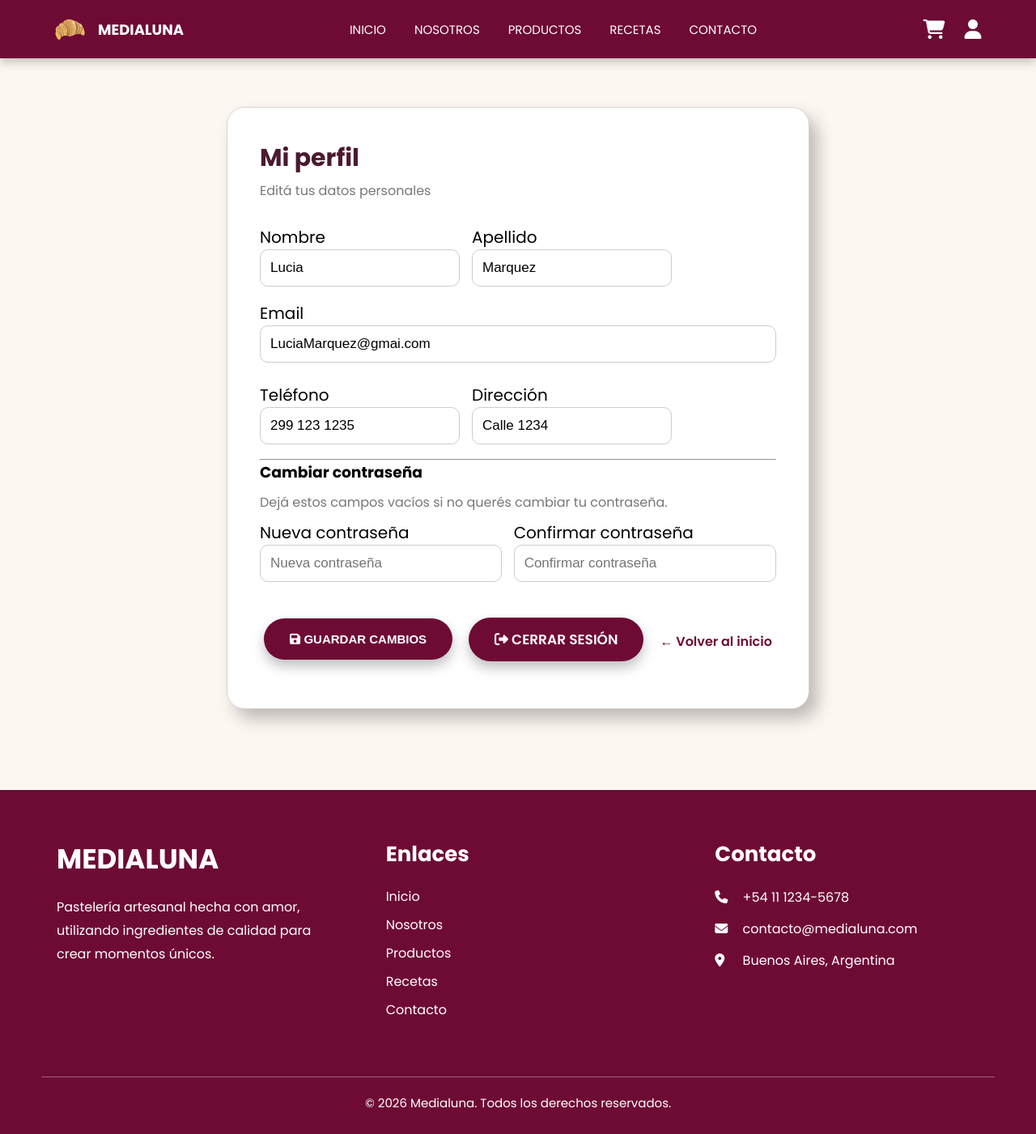
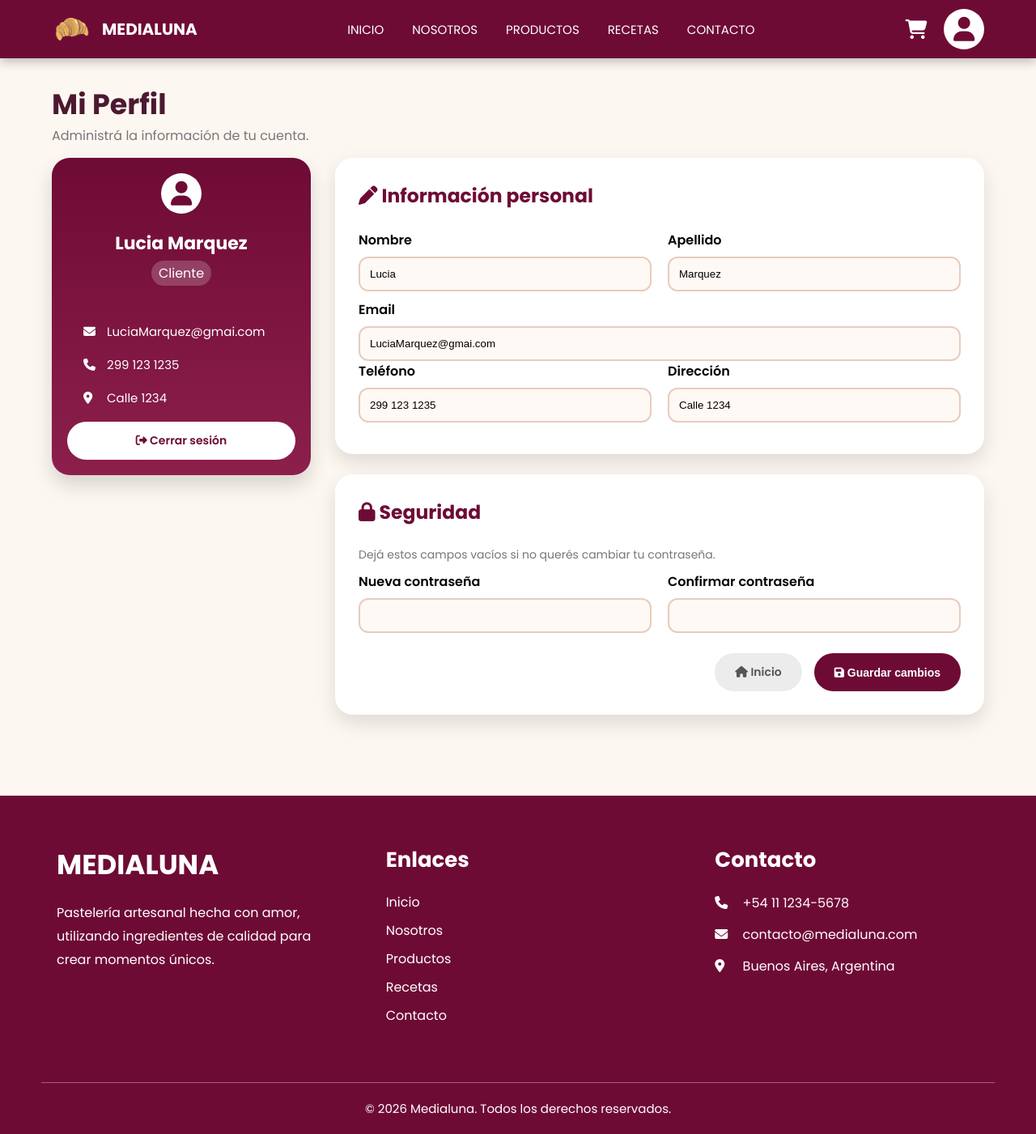
Before and after one commit to luciaamarquez/reposteria.medialuna, a PHP site: page /perfil.php in a window 1280 px wide. Shown: the whole page at 81% size. Before the commit the page ends 1369 px from the top, so only its background shows below. Run offline with PHP 8.4, Linux system fonts and the light colour scheme; a user stored in the database is signed in; data comes from the database, SQL or seed files in the repository.

Commit message:
Agrego CSS al formulario para editar productos y al perfil

```diff
--- a/admin/index.php
+++ b/admin/index.php
@@ -110,9 +110,9 @@ $categorias = $conexion->query("SELECT id, nombre FROM categoria");
 
             <div class="agregar-producto-contenedor">
 
-        <h1>Agregar Producto</h1>
+                <h2>Agregar Producto</h2>
 
-        <form action="guardarProducto.php" method="POST">
+                <form action="guardarProducto.php" method="POST" display=none;>
 
                     <label for="nombre">Nombre *</label>
                     <input type="text" id="nombre" name="nombre" required>
@@ -266,7 +266,7 @@ $categorias = $conexion->query("SELECT id, nombre FROM categoria");
 
         <div id="modal-receta" class="overlay-receta" style="display:none;">
         <div class="agregar-receta-contenedor">
-            <h1>Agregar Receta</h1>
+            <h2>Agregar Receta</h2>
             <form id="form-agregar-receta" action="guardarReceta.php" method="POST">
             <label for="titulo">Nombre *</label>
             <input type="text" id="titulo" name="titulo" required>
--- a/css/style.css
+++ b/css/style.css
@@ -119,12 +119,12 @@ header{
 }
 
 .logo img{
-    width:45px;
+    width:50px;
 }
 
 .logo h1{
     color:white;
-    font-size:18px;
+    font-size:20px;
     font-weight:700;
 }
 
@@ -1165,95 +1165,184 @@ footer hr{
 ==========================*/
 
 .perfil{
+    width:90%;
+    max-width:1300px;
+    margin:20px auto;
+}
+
+.perfil-titulo{
+    margin-bottom:15px;
+}
+
+.perfil-titulo h1{
+    font-size:35px;
+    color:#4C1930;
+    margin-top:30px;
+}
+
+.perfil-titulo p{
+    color:#777;
+}
+
+.perfil-layout{
+    display:grid;
+    grid-template-columns:320px 1fr;
+    gap:30px;
+}
+
+.card-usuario{
+    background:linear-gradient(180deg,#6E0B35,#8C1F4B);
+    color:white;
+    border-radius:22px;
+    padding:19px;
+    text-align:center;
+    height:fit-content;
+    box-shadow:0 12px 25px rgba(0,0,0,.15);
+}
+
+.perfil-icono{
+    width:50px;
+    height:50px;
+    border-radius:50%;
+    background:white;
+    color:#6E0B35;
     display:flex;
     justify-content:center;
-    margin-top: 60px;
-}
-
-.perfil-contenedor{
-    width:720px;
+    align-items:center;
+    font-size:30px;
+    margin:auto;
+}
+
+.card-usuario h2{
+    margin:20px 0 5px;
+    font-size: 22px;
+}
+
+.perfil-rol{
+    display:inline-block;
+    background:rgba(255,255,255,.2);
+    padding:3px 9px;
+    border-radius:20px;
+    margin-bottom:25px;
+}
+
+.info-usuario{
+    text-align:left;
+    margin-top:20px;
+    margin-left: 20px;
+}
+
+.info-usuario p{
+    margin-bottom:18px;
+    font-size: 15px;
+}
+
+.info-usuario i{
+    width:25px;
+}
+
+.card-editar,
+.card-seguridad{
     background:white;
-    border:1px solid #d4d4d4;
     border-radius:22px;
-    padding: 40px;
-    box-shadow:10px 12px 20px rgba(0,0,0,.25);
-}
-
-.perfil h2{
-    color:#4C1930;
-    font-size:30px;
-    margin-bottom:5px;
-}
-
-.perfil-subtitulo{
-    color:#777;
-    margin-bottom:30px;
-}
-
-.perfil label{
-    font-size: 20px;
-}
-
-.perfil input{
-    font-size: 17px;
-    width: 100%;
-    padding: 12px;
-    border: 1px solid #ccc;
-    border-radius: 10px;
-}
-
-.perfil button{
-    margin-bottom: 20px;
-}
-
-.botones-perfil {
-    display: flex;
-    justify-content: center;
-    align-items: center;
-    gap: 20px;
-    margin-top: 25px;
-}
-
-
-/* GUARDAR CAMBIOS */
-.btn-guardar-cambios {
-    font-size: 15px;
-    background: #6E0B35;
-    color: white;
-    padding: 17px 32px;
-    border: none;
-    border-radius: 40px;
-    text-decoration: none;
-    font-weight: 600;
-    box-shadow: 0 8px 15px rgba(0, 0, 0, .25);
-    cursor: pointer;
-    transition: .3s;
-    margin-top: 20px;
-}
-
-/* CERRAR SESIÓN */
-.btn-cerrar-sesion {
-    font-size: 17px;
-    background: #6E0B35;
-    color: white;
-    padding: 14px 32px;
-    border: none;
-    border-radius: 40px;
-    text-decoration: none;
-    font-weight: 600;
-    box-shadow: 0 8px 15px rgba(0, 0, 0, .25);
-    cursor: pointer;
-    transition: .3s;
-}
-
-/* VOLVER */
-.volver {
-    color: #6E0B35;
-    text-decoration: none;
-    font-weight: 600;
-    margin-top: 5px;
-}
-
+    padding:29px;
+    box-shadow:0 10px 25px rgba(0,0,0,.12);
+}
+
+.card-seguridad{
+    margin-top:25px;
+}
+
+.card-editar h3,
+.card-seguridad h3{
+    color:#6E0B35;
+    margin-bottom:25px;
+    font-size: 23.5px;
+}
+
+.campo{
+    flex:1;
+    display:flex;
+    flex-direction:column;
+}
+
+.campo label{
+    margin-bottom:8px;
+    font-weight:600;
+}
+
+.campo input{
+    padding:12px;
+    border:2px solid #E7CCBD;
+    border-radius:12px;
+    background:#FFF9F5;
+}
+
+.campo input:focus{
+    outline:none;
+    border-color:#6E0B35;
+}
+
+.fila-form{
+    display:flex;
+    gap:20px;
+    margin-bottom:10px;
+}
+
+.perfil-botones{
+    display:flex;
+    justify-content:flex-end;
+    gap:15px;
+    margin-top:25px;
+}
+
+.btn-guardar,
+.btn-volver,
+.btn-salir{
+    padding:13px 25px;
+    border-radius:30px;
+    text-decoration:none;
+    font-weight:600;
+    transition:.3s;
+}
+
+.btn-guardar{
+    border:none;
+    background:#6E0B35;
+    color:white;
+    cursor:pointer;
+    font-size: 14px;
+}
+
+.btn-volver{
+    background:#ececec;
+    color:#555;
+    font-size: 14px;
+}
+
+.btn-salir{
+    display:block;
+    margin-top:10px;
+    background:white;
+    color:#6E0B35;
+    font-size: 14px;
+}
+
+.btn-guardar:hover,
+.btn-volver:hover,
+.btn-salir:hover{
+    transform:translateY(-3px);
+}
+
+@media(max-width:900px){
+    .perfil-layout{
+        grid-template-columns:1fr;
+    }
+
+    .fila-form{
+        flex-direction:column;
+    }
+}
 /* EFECTO AL PASAR EL MOUSE */
 .btn-guardar-cambios:hover,
 .btn-cerrar-sesion:hover {
@@ -1264,6 +1353,7 @@ footer hr{
 .ayuda-password{
     color:#777;
     margin: 10px 0px;
+    font-size: 14px;
 }
 
 /*==========================
@@ -2093,33 +2133,50 @@ footer hr{
 
 /*===========================
     MODAL AGREGAR PRODUCTO
-============================*
+============================*/
 
 /* Overlay */
+body{
+    position: relative;
+}
+
 .overlay-producto,
 .overlay-receta{
-    position:fixed;
-    inset:0;
-    background:rgba(0,0,0,.55);
-    display:none;
-    justify-content:center;
-    align-items:center;
-    z-index:9999;
-}
-
-/* Formulario PRODUCTO */
-.agregar-producto-contenedor{
+    position: absolute;
+    inset: 0;
+    width: 100%;
+    height: 100%;
+    background: rgba(0,0,0,.55);
+    display: none;
+    justify-content: center;
+    overflow-y: auto;
+    align-items: flex-start;
+    padding: 40px 0;
+
+}
+
+/* Formulario PRODUCTO RECETA*/
+.agregar-producto-contenedor,
+.agregar-receta-contenedor{
     width:800px;
     max-width:90%;
     background:#fff;
     border-radius:18px;
     padding:30px;
     box-shadow:0 10px 30px rgba(0,0,0,.25);
-    animation: entrada .6s ease forwards;
+    animation:entrada .6s ease forwards;
+}
+
+.agregar-producto-contenedor h2,
+.agregar-receta-contenedor h2{
+    text-align:center;
+    color:#6E0B35;
+    margin-bottom:20px;
 }
 
 /* Inputs */
-.agregar-producto-contenedor label{
+.agregar-producto-contenedor label,
+.agregar-receta-contenedor label{
     display:block;
     margin-bottom:6px;
     color:#4C1930;
--- a/perfil.php
+++ b/perfil.php
@@ -28,152 +28,156 @@ include("includes/header.php");
 ?>
 
 <main class="perfil">
-    <div class="perfil-contenedor">
-        <h2>Mi perfil</h2>
-        <p class="perfil-subtitulo">
-            Editá tus datos personales
+
+    <div class="perfil-titulo">
+        <h1>Mi Perfil</h1>
+        <p>Administrá la información de tu cuenta.</p>
+    </div>
+
+    <div class="perfil-layout">
+
+        <!-- CARD IZQUIERDA -->
+        <aside class="card-usuario">
+
+            <div class="perfil-icono">
+                <i class="fa-solid fa-user"></i>
+            </div>
+
+            <h2>
+                <?php echo htmlspecialchars($usuario["nombre"]); ?>
+                <?php echo htmlspecialchars($usuario["apellido"]); ?>
+            </h2>
+
+            <span class="perfil-rol">
+                <?php echo ucfirst($usuario["rol"]); ?>
+            </span>
+
+            <div class="info-usuario">
+
+                <p>
+                    <i class="fa-solid fa-envelope"></i>
+                    <?php echo htmlspecialchars($usuario["email"]); ?>
                 </p>
 
-        <?php if (isset($_GET["mensaje"])): ?>
+                <p>
+                    <i class="fa-solid fa-phone"></i>
+                    <?php echo htmlspecialchars($usuario["telefono"]); ?>
+                </p>
 
-            <div class="mensaje-exito">
-                <?php echo htmlspecialchars($_GET["mensaje"]); ?>
+                <p>
+                    <i class="fa-solid fa-location-dot"></i>
+                    <?php echo htmlspecialchars($usuario["direccion"]); ?>
+                </p>
+
             </div>
 
-        <?php endif; ?>
+            <a href="logout.php" class="btn-salir">
+                <i class="fa-solid fa-right-from-bracket"></i>
+                Cerrar sesión
+            </a>
+
+        </aside>
 
 
-        <?php if (isset($_GET["error"])): ?>
+        <!-- CARD DERECHA -->
+        <section>
 
-            <div class="mensaje-error">
-                <?php echo htmlspecialchars($_GET["error"]); ?>
-            </div>
+            <div class="card-editar">
 
-        <?php endif; ?>
-
+                <h3>
+                    <i class="fa-solid fa-pen"></i>
+                    Información personal
+                </h3>
 
                 <form action="actualizar_perfil.php" method="POST">
 
-            <!-- NOMBRE Y APELLIDO -->
+                    <div class="fila-form">
 
-            <div class="fila-form">
-                <div>
-                    <label>Nombre</label></br>
-                    <input
-                        type="text"
-                        name="nombre"
-                        value="<?php echo htmlspecialchars($usuario["nombre"]); ?>"
-                        required>
+                        <div class="campo">
+                            <label>Nombre</label>
+                            <input type="text" name="nombre"
+                                value="<?php echo htmlspecialchars($usuario["nombre"]); ?>">
                         </div>
 
-                <div>
-                    <label>Apellido</label></br>
-                    <input
-                        type="text"
-                        name="apellido"
-                        value="<?php echo htmlspecialchars($usuario["apellido"]); ?>"
-                        required>
-                </div>
-            </div>
-
-
-            <!-- EMAIL -->
-
-            <label>Email</label></br>
-
-            <input
-                type="email"
-                name="email"
-                value="<?php echo htmlspecialchars($usuario["email"]); ?>"
-                required
-            ></br></br>
-
-
-            <!-- TELEFONO Y DIRECCION -->
-
-            <div class="fila-form">
-
-                <div>
-                    <label>Teléfono</label></br>
-
-                    <input
-                        type="text"
-                        name="telefono"
-                        value="<?php echo htmlspecialchars($usuario["telefono"]); ?>"
-                    >
-                </div>
-
-
-                <div>
-                    <label>Dirección</label></br>
-
-                    <input
-                        type="text"
-                        name="direccion"
-                        value="<?php echo htmlspecialchars($usuario["direccion"]); ?>"
-                    >
+                        <div class="campo">
+                            <label>Apellido</label>
+                            <input type="text" name="apellido"
+                                value="<?php echo htmlspecialchars($usuario["apellido"]); ?>">
                         </div>
 
                     </div>
 
+                    <div class="campo">
+                        <label>Email</label>
+                        <input type="email" name="email"
+                            value="<?php echo htmlspecialchars($usuario["email"]); ?>">
+                    </div>
 
-            <hr>
+                    <div class="fila-form">
 
+                        <div class="campo">
+                            <label>Teléfono</label>
+                            <input type="text" name="telefono"
+                                value="<?php echo htmlspecialchars($usuario["telefono"]); ?>">
+                        </div>
 
-            <!-- CONTRASEÑA -->
+                        <div class="campo">
+                            <label>Dirección</label>
+                            <input type="text" name="direccion"
+                                value="<?php echo htmlspecialchars($usuario["direccion"]); ?>">
+                        </div>
 
-            <h3>Cambiar contraseña</h3>
+                    </div>
+
+            </div>
+
+            <!-- CARD CONTRASEÑA -->
+
+            <div class="card-seguridad">
+
+                <h3>
+                    <i class="fa-solid fa-lock"></i>
+                    Seguridad
+                </h3>
 
                 <p class="ayuda-password">
                     Dejá estos campos vacíos si no querés cambiar tu contraseña.
                 </p>
 
-
                 <div class="fila-form">
 
-                <div>
+                    <div class="campo">
                         <label>Nueva contraseña</label>
-
-                    <input
-                        type="password"
-                        name="password"
-                        placeholder="Nueva contraseña"
-                    >
+                        <input type="password" name="password">
                     </div>
 
-
-                <div>
+                    <div class="campo">
                         <label>Confirmar contraseña</label>
-
-                    <input
-                        type="password"
-                        name="confirmar"
-                        placeholder="Confirmar contraseña"
-                    >
+                        <input type="password" name="confirmar">
                     </div>
 
                 </div>
 
+                <div class="perfil-botones">
 
-            <!-- GUARDAR -->
-        </form>
-        <div class="botones-perfil">
+                    <a href="index.php" class="btn-volver">
+                        <i class="fa-solid fa-house"></i>
+                        Inicio
+                    </a>
 
-    <button class="btn-guardar-cambios" type="submit">
+                    <button type="submit" class="btn-guardar">
                         <i class="fa-solid fa-floppy-disk"></i>
-        GUARDAR CAMBIOS
+                        Guardar cambios
                     </button>
 
-    <a href="logout.php" class="btn-cerrar-sesion">
-        <i class="fa-solid fa-right-from-bracket"></i>
-        CERRAR SESIÓN
-    </a>
+                </div>
 
-    <a href="index.php" class="volver">
-        ← Volver al inicio
-    </a>
+                </form>
 
             </div>
+
+        </section>
+
     </div>
 
 </main>
```
Also changed, not shown: other parts of css/style.css (+24 -58 lines), admin/editarProducto.php (+61 -27 lines). Lines whose indentation alone changed are shown as unchanged.
